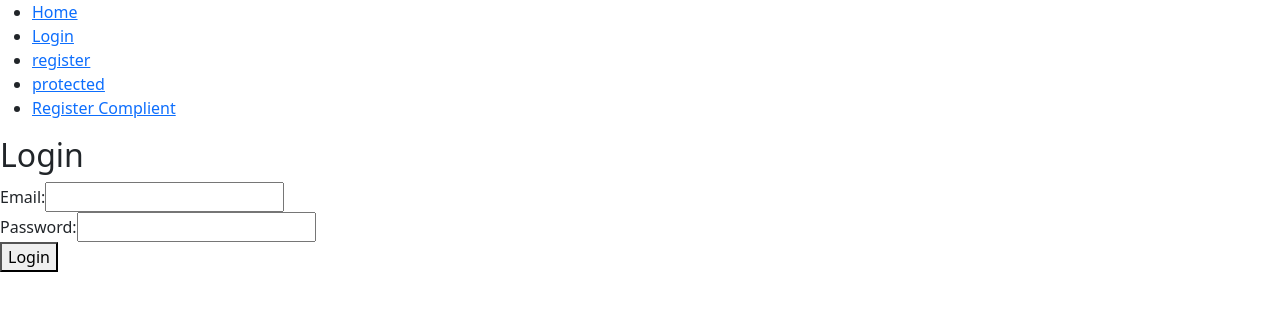
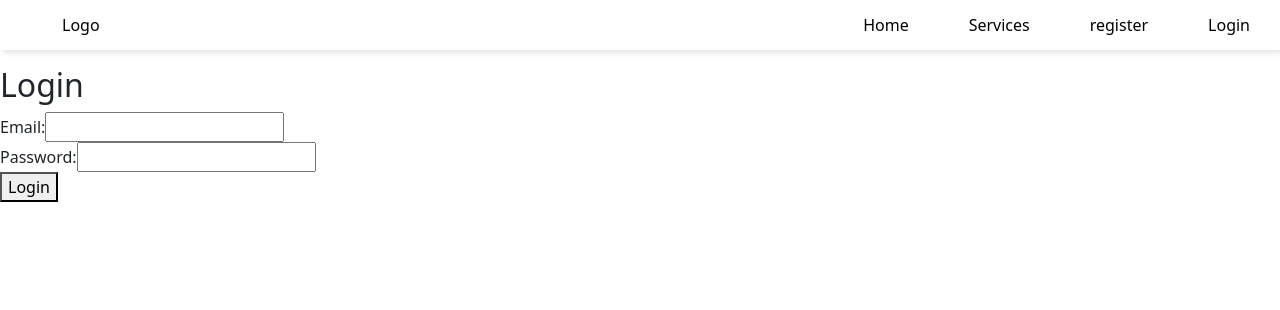
Before and after one commit to muhammedshebinva/Electricity-Online-Complaint-Registration-and-Management-system, a React (Create React App) app in the folder client/: page /login in a window 1280 px wide. Shown: the top 310 px of the page. Built offline with nearby package versions, Linux system fonts and the light colour scheme.

Commit message:
nav updated

```diff
--- a/client/src/App.css
+++ b/client/src/App.css
@@ -1,3 +1,5 @@
+
+
 .register-form{
   input[type=text], select {
     width: 100%;
--- a/client/src/App.js
+++ b/client/src/App.js
@@ -2,11 +2,11 @@ import React from 'react';
 import { BrowserRouter as Router, Routes, Route } from 'react-router-dom';
 import Login from './pages/Login';
 import Users from './pages/Users';
-
+import './App.css'
 import Home from './pages/Home';
 import Layout from './pages/Layout';
 import Registration from './pages/Registration';
-import { UserContextProvider } from './provider/userContext';
+
 import { AuthContextProvider } from './provider/authContext';
 
 import UserProfile from './pages/UserProfile';
--- /dev/null
+++ b/client/src/components/Nav.css
@@ -0,0 +1,78 @@
+nav{
+    background-color: rgb(255, 255, 255);
+    box-shadow: 3px 3px 5px rgba(0, 0, 0, 0.1);
+}
+
+nav ul{
+    width: 100%;
+    list-style:  none;
+    display: flex;
+    justify-content: flex-end;
+    align-items:  center;
+}
+
+nav li{
+    height: 50px;
+}
+
+.myLink{
+    height: 100%;
+    padding: 0 30px;
+    text-decoration: none;
+    display: flex;
+    align-items: center;
+    color: black;
+}
+
+.myLink :hover{
+    background-color: #f0f0f0;
+}
+
+nav li:first-child{
+    margin-right: auto;
+}
+.dropbtn {
+    background-color: #4CAF50;
+    color: white;
+    padding: 16px;
+    font-size: 16px;
+    border: none;
+    cursor: pointer;
+  }
+
+  /* The container <div> - needed to position the dropdown content */
+  .dropdown {
+    position: relative;
+    display: inline-block;
+  }
+
+  /* Dropdown Content (Hidden by Default) */
+  .dropdown-content {
+    display: none;
+    position: absolute;
+    background-color: #f9f9f9;
+    min-width: 180px;
+    box-shadow: 0px 8px 16px 0px rgba(0,0,0,0.2);
+    z-index: 1;
+  }
+
+  /* Links inside the dropdown */
+  .dropdown-content a {
+    color: black;
+    padding: 12px 16px;
+    text-decoration: none;
+    display: block;
+  }
+
+  /* Change color of dropdown links on hover */
+  .dropdown-content a:hover {background-color: #f1f1f1}
+
+  /* Show the dropdown menu on hover */
+  .dropdown:hover .dropdown-content {
+    display: block;
+  }
+
+  /* Change the background color of the dropdown button when the dropdown content is shown */
+  .dropdown:hover .myLink {
+
+  }
--- a/client/src/components/Nav.js
+++ b/client/src/components/Nav.js
@@ -1,6 +1,7 @@
 import React, { useContext } from 'react'
 import {  Link } from "react-router-dom";
 import AuthContext from '../provider/authContext';
+import './Nav.css'
 function Nav() {
     const {logout,token} = useContext(AuthContext);
 
@@ -11,35 +12,42 @@ function Nav() {
     <div>
     <nav>
         <ul>
+        <li>
+            <Link className='myLink' to="/">Logo</Link>
+          </li>
           <li>
-            <Link to="/">Home</Link>
+            <Link className='myLink' to="/">Home</Link>
           </li>
+          <li className='dropdown'>
+          <Link class="myLink">Services</Link>
+          <div class="dropdown-content">
+            <Link className='myLink' to='/complient'>Register Complient</Link>
+            <Link className='myLink' to='/'>Complient Status</Link>
+            <Link className='myLink' to="/protected">contact</Link>
+          </div>
+          </li>
+
           {!token &&
           <li>
-            <Link to="/Login">Login</Link>
+            <Link className='myLink' to="/Register">register</Link>
           </li>
           }
           {!token &&
-          <li>
-            <Link to="/Register">register</Link>
-          </li>
-          }
-          <li>
-            <Link to="/protected">protected</Link>
-          </li>
+            <li>
+              <Link className='myLink' to="/Login">Login</Link>
+            </li>
+            }
+
           {token &&
             <li>
-                 <Link to="/profile">profile</Link>
+                 <Link className='myLink' to="/profile">profile</Link>
             </li>
           }
          {token &&
           <li>
-             <button onClick={handleLogout}>logout</button>
+             <button className='myLink' onClick={handleLogout}>logout</button>
           </li>
         }
-        <li>
-        <Link to='/complient'>Register Complient</Link>
-        </li>
         </ul>
       </nav>
       </div>
--- a/client/src/index.css
+++ b/client/src/index.css
@@ -5,6 +5,7 @@ body {
     sans-serif;
   -webkit-font-smoothing: antialiased;
   -moz-osx-font-smoothing: grayscale;
+
 }
 
 code {
--- a/client/src/pages/Login.js
+++ b/client/src/pages/Login.js
@@ -26,7 +26,7 @@ const Login = () => {
             const response = await loginUser(formData);
             login(response.token);
             setUserInfo(response);
-            navigate('/complient');
+
         } catch (error) {
             console.error(error);
         }
```
